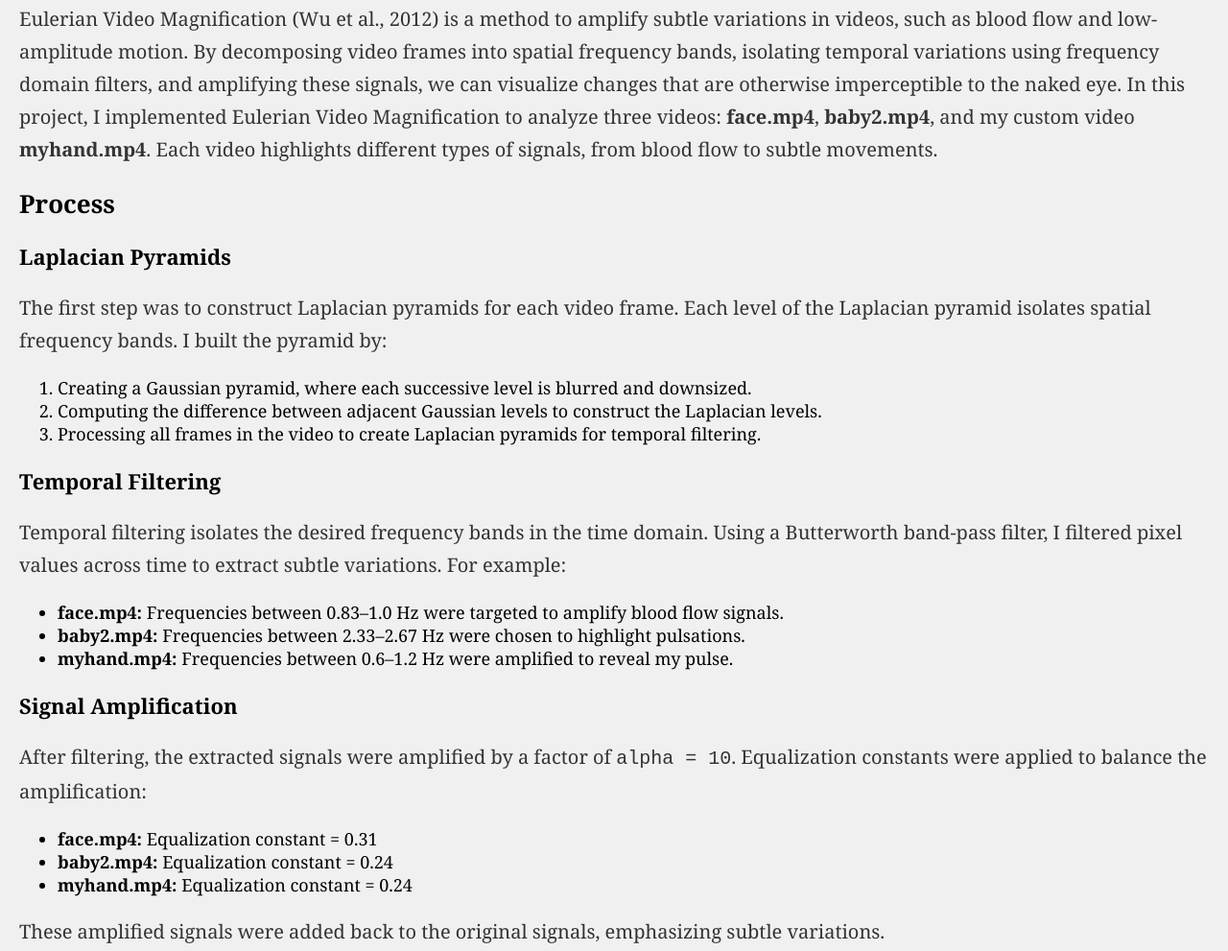
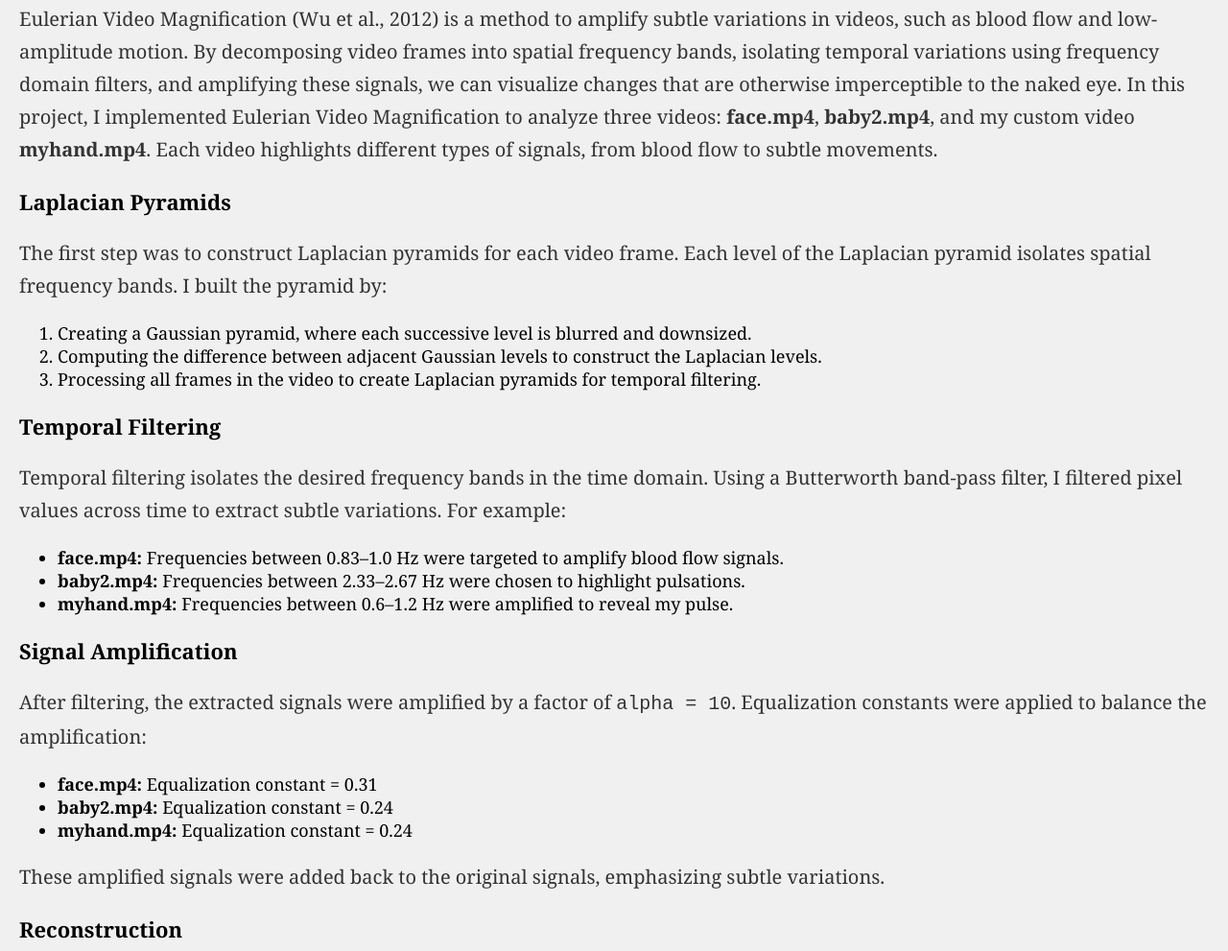
Before and after one commit to ejha01/ejha01.github.io, a plain HTML site: page final/index.html in a window 1280 px wide. Shown: the part 5109-6100 px from the top of the page at 96% size. Drawn offline with nearby package versions, Linux system fonts and the light colour scheme.

Commit message:
Update index.html

```diff
--- a/final/index.html
+++ b/final/index.html
@@ -226,8 +226,6 @@
 
     <div>
         <div class="section">
-    <h2>Process</h2>
-
     <h3>Laplacian Pyramids</h3>
     <p>
         The first step was to construct Laplacian pyramids for each video frame. Each level of the Laplacian pyramid isolates spatial frequency bands. I built the pyramid by:
```
